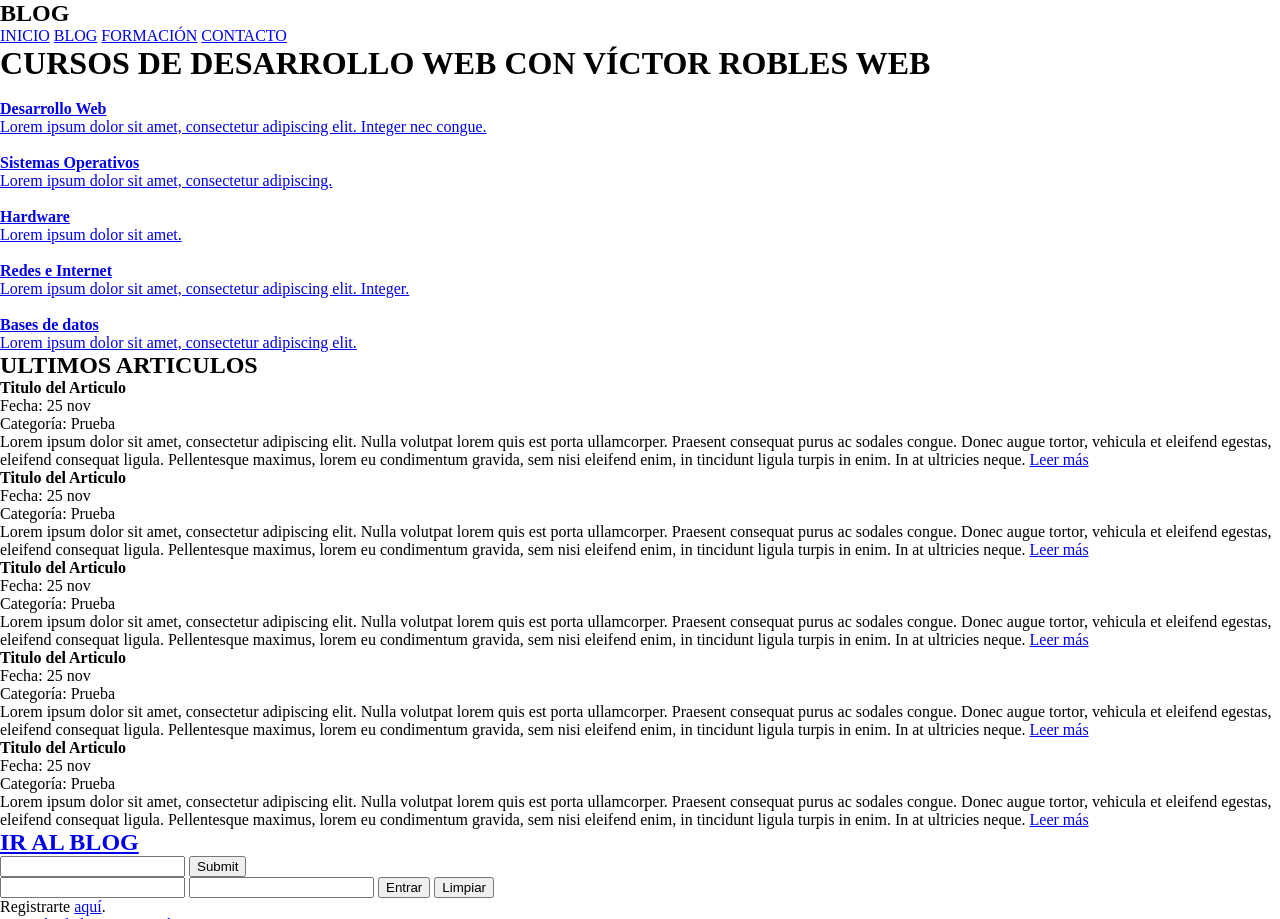
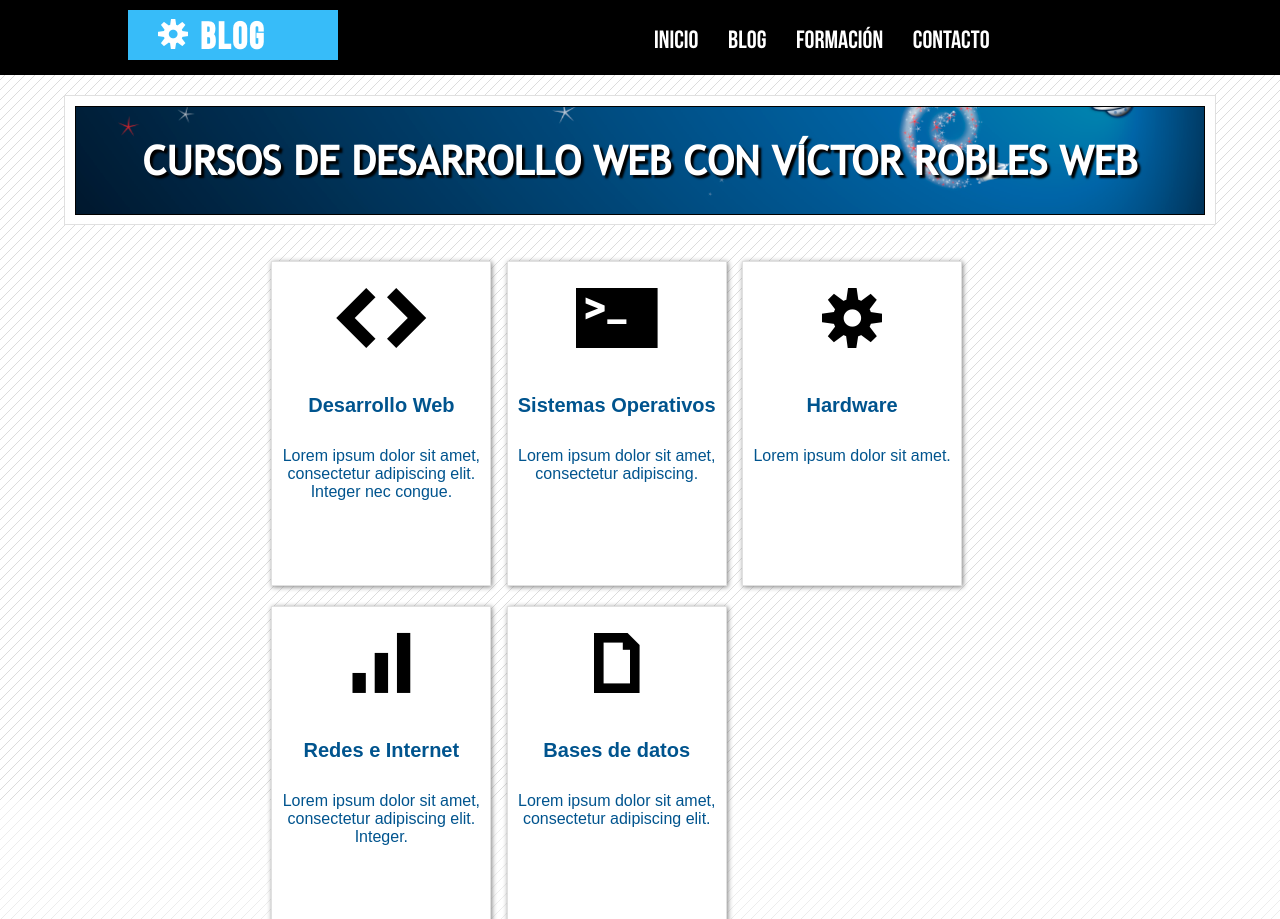
Before and after one commit to RubenLCgit/Proyecto-Responsive, a plain HTML site: page index.html in a window 1280 px wide. Shown: the top 919 px of the page. Drawn offline with Linux system fonts and the light colour scheme.

Commit message:
add: css to header and main

```diff
--- a/css/styles.css
+++ b/css/styles.css
@@ -1,3 +1,167 @@
+/* Fonts */
+
+@font-face{
+    font-family: icons;
+    src: url("../fonts/websymbols-regular-webfont.svg#WebSymbolsRegular") format('svg'),
+         url("../fonts/websymbols-regular-webfont.eot"),
+         url("../fonts/websymbols-regular-webfont.eot?#iefix") format("embedded-opentype"),
+         url("../fonts/websymbols-regular-webfont.woff") format("woff"),
+         url("../fonts/websymbols-regular-webfont.ttf") format("truetype");
+    font-weight: normal;
+    font-style: normal;
+}
+
+@font-face{
+    font-family: bebas;
+    src: url("../fonts/BebasNeue.otf");
+    font-weight: normal;
+    font-style: normal;
+}
+
+@font-face{
+    font-family: trebuche;
+    src: url("../fonts/TrebuchetMS.ttf") format("truetype");
+    font-weight: normal;
+    font-style: normal;
+}
+
+/* General styles */
+
 *{
     margin: 0px;
+    box-sizing: border-box;
 }
+
+html, body{
+    width: 100%;
+    height: 100%;
+    background-image: url(../img/pattern.png);
+}
+
+.clearfix{
+    float: none;
+    clear: both;
+}
+
+/* HEADER */
+
+header, header a{
+    background-color: #000000;
+    color: white;
+    height: 75px;
+}
+
+#logo{
+    background-color: #37bcf9;
+    width: 210px;
+    height: 50px;
+    float: left;
+    font-size: 25px;
+    padding-top: 5px;
+    margin: 10px 0px 10px 10%;
+    font-family: bebas;
+    letter-spacing: 2px;
+}
+
+#logo .icons{
+    display: block;
+    font-family: icons;
+    font-size: 30px;
+    float: left;
+    padding-top: 1px;
+    margin-left: 30px;
+    margin-right: 10px;
+}
+
+header nav{
+    text-align: center;
+}
+
+header nav a{
+    display: inline-block;
+    height: 2rem;
+    margin-left: 2%;
+    padding-top: 25px;
+    text-decoration: none;
+    font-family: bebas;
+    font-size: 25px;
+}
+
+/* MAIN */
+
+#navbar h1{
+    background-image: url(../img/bakbaner.png);
+    background-size: cover;
+    background-position: center;
+    text-align: center;
+    color: white;
+    font-family: trebuche;
+    font-size: 40px;
+    padding-top: 30px;
+    padding-bottom: 30px;
+    width: 100%;
+    border: 1px solid black;
+    text-shadow: 3px 3px 2px black;
+}
+
+#titulo{
+    width: 90%;
+    margin: 20px auto;
+    height: 130px;
+    background-color: white;
+    padding: 10px;
+    border: 1px solid #e0e0e0;
+}
+
+#enlaces{
+    width: 100%;
+    padding-left: 20%;
+    padding-right: 20%;
+    margin-top: 2%;
+}
+
+#enlaces a{
+    display: block;
+    background-color: white;
+    width: 220px;
+    height: 325px;
+    border: 1px solid #e0e0e0;
+    float: left;
+    margin-left: 2%;
+    margin-top: 10px;
+    margin-bottom: 10px;
+    box-shadow: 1px 1px 5px gray;
+    text-decoration: none;
+    font-family: sans-serif,Arial, Helvetica;
+    color: #00548e;
+    text-align: center;
+}
+
+#enlaces a .icons{
+    font-family: icons;
+    font-size: 60px;
+    color: #000000;
+    text-align: center;
+    padding-top: 20px;
+    padding-bottom: 40px;
+}
+
+#enlaces a h3{
+    font-size: 20px;
+    font-weight: 700;
+    margin-bottom: 30px;
+}
+
+#enlaces a p{
+
+}
+
+section{
+    clear: both;
+}
+/* FOOTER */
+
+footer {
+    background-color: #000000;
+    color: white;
+}
--- a/index.html
+++ b/index.html
@@ -10,6 +10,7 @@
 <body>
     <header>
         <div id="logo">
+            <p class="icons">S</p>
             <h2>BLOG</h2>
         </div>
         <nav>
@@ -19,39 +20,42 @@
             <a href="#">CONTACTO</a>
         </nav>
     </header>
+    <main>
         <div id="navbar">
-        <h1 id="titulo">CURSOS DE DESARROLLO WEB CON VÍCTOR ROBLES WEB</h1>
+            <div id="titulo">
+                <h1>CURSOS DE DESARROLLO WEB CON VÍCTOR ROBLES WEB</h1>
+            </div>
             <div id="enlaces">
                 <a href="#"><div>
-                <img src="" alt="">
-                <h4>Desarrollo Web</h4>
+                    <p class="icons">H</p>
+                    <h3>Desarrollo Web</h3>
                     <p>Lorem ipsum dolor sit amet, consectetur adipiscing elit. Integer nec congue.</p>
                 </div></a>
                 <a href="#"><div>
-                <img src="" alt="">
-                <h4>Sistemas Operativos</h4>
+                    <p class="icons">_</p>
+                    <h3>Sistemas Operativos</h3>
                     <p>Lorem ipsum dolor sit amet, consectetur adipiscing.</p>
                 </div></a>
                 <a href="#"><div>
-                <img src="" alt="">
-                <h4>Hardware</h4>
+                    <p class="icons">S</p>
+                    <h3>Hardware</h3>
                     <p>Lorem ipsum dolor sit amet.</p>
                 </div></a>
                 <a href="#"><div>
-                <img src="" alt="">
-                <h4>Redes e Internet</h4>
+                    <p class="icons">u</p>
+                    <h3>Redes e Internet</h3>
                     <p>Lorem ipsum dolor sit amet, consectetur adipiscing elit. Integer.</p>
                 </div></a>
                 <a href="#"><div>
-                <img src="" alt="">
-                <h4>Bases de datos</h4>
+                    <p class="icons">a</p>
+                    <h3>Bases de datos</h3>
                     <p>Lorem ipsum dolor sit amet, consectetur adipiscing elit.</p>
                 </div></a>
+                <div class="clearfix"></div>
             </div>
         </div>
-    <main>
+        <section>
             <h2>ULTIMOS ARTICULOS</h2>
-        <section>
             <article>
                 <h4>Titulo del Articulo</h4>
                 <div class="descripcion">
```
Lines whose indentation alone changed are shown as unchanged.
